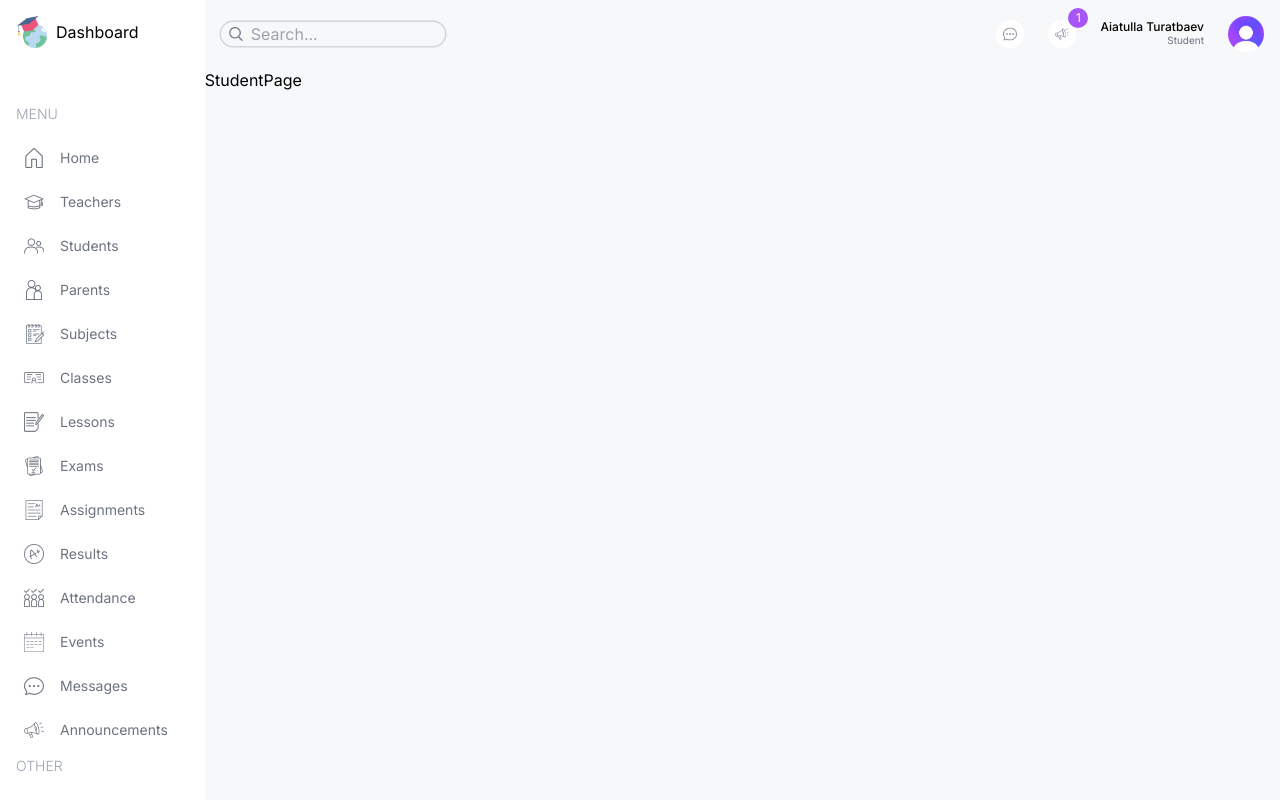
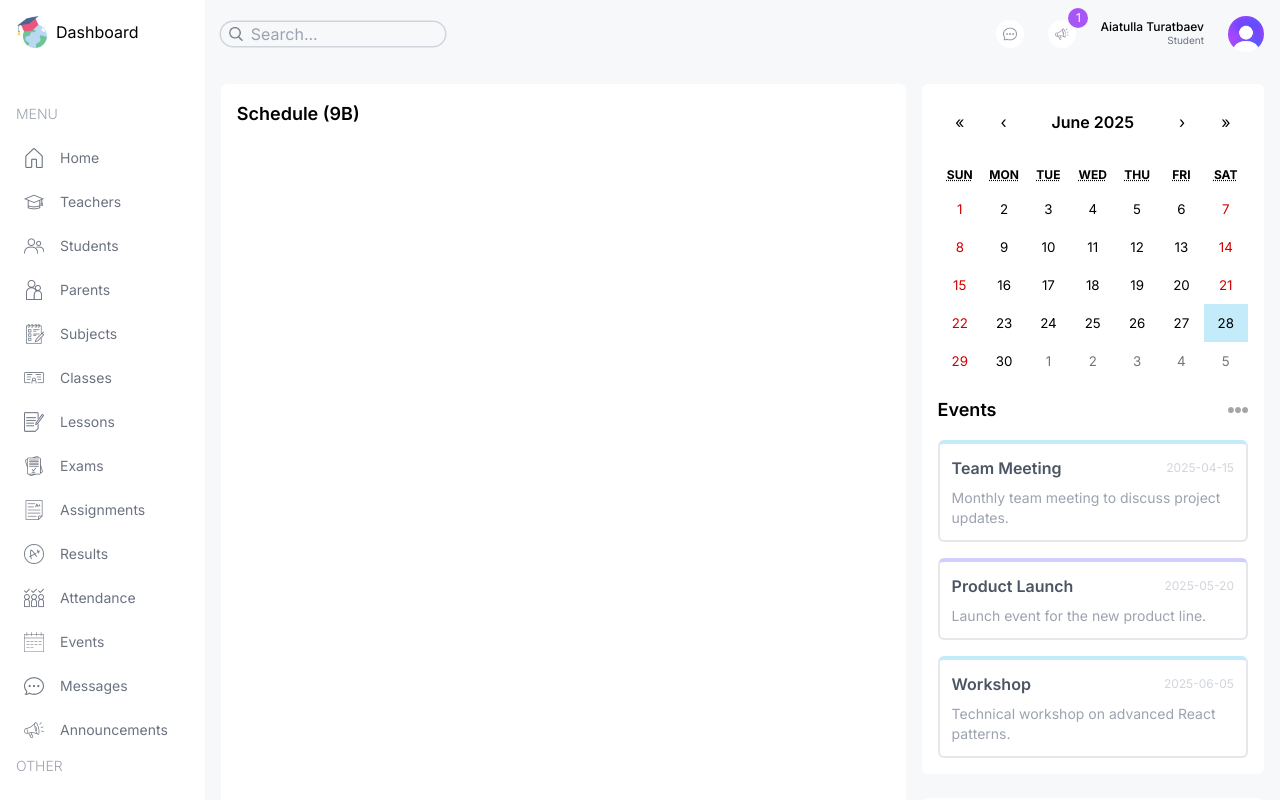
Before and after one commit to Aiatulla/dashboard, a Next.js app: page /student in a window 1280 px wide. Built offline with nearby package versions, Linux system fonts and the light colour scheme.

Commit message:
base student page view

```diff
--- a/src/app/(dashboard)/student/page.tsx
+++ b/src/app/(dashboard)/student/page.tsx
@@ -1,7 +1,22 @@
+import Announcement from "@/components/announcement";
+import EventCalendar from "@/components/event-calendar";
+
 const StudentPage = () => {
   return (
-    <div>StudentPage</div>
-  )
-}
+    <div className="p-4 flex gap-4 flex-col xl:flex-row">
+      {/* LEFT */}
+      <div className="w-full xl:w-2/3">
+        <div className="h-full bg-white p-4 rounded-md">
+          <h1 className="text-lg font-semibold">Schedule (9B)</h1>
+        </div>
+      </div>
+      {/* RIGHT */}
+      <div className="w-full xl:w-1/3 flex flex-col gap-6">
+        <EventCalendar />
+        <Announcement />
+      </div>
+    </div>
+  );
+};
 
-export default StudentPage
+export default StudentPage;
```
